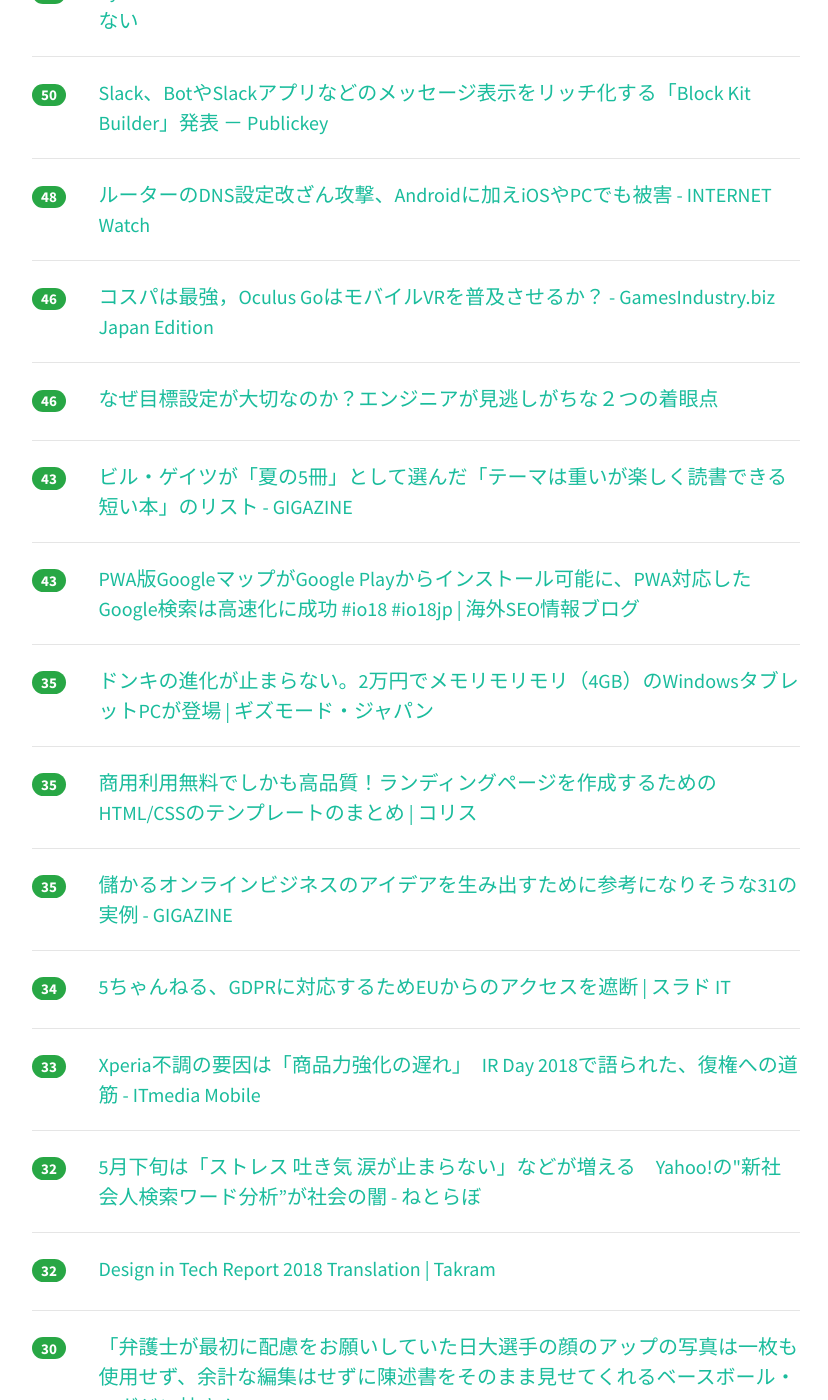
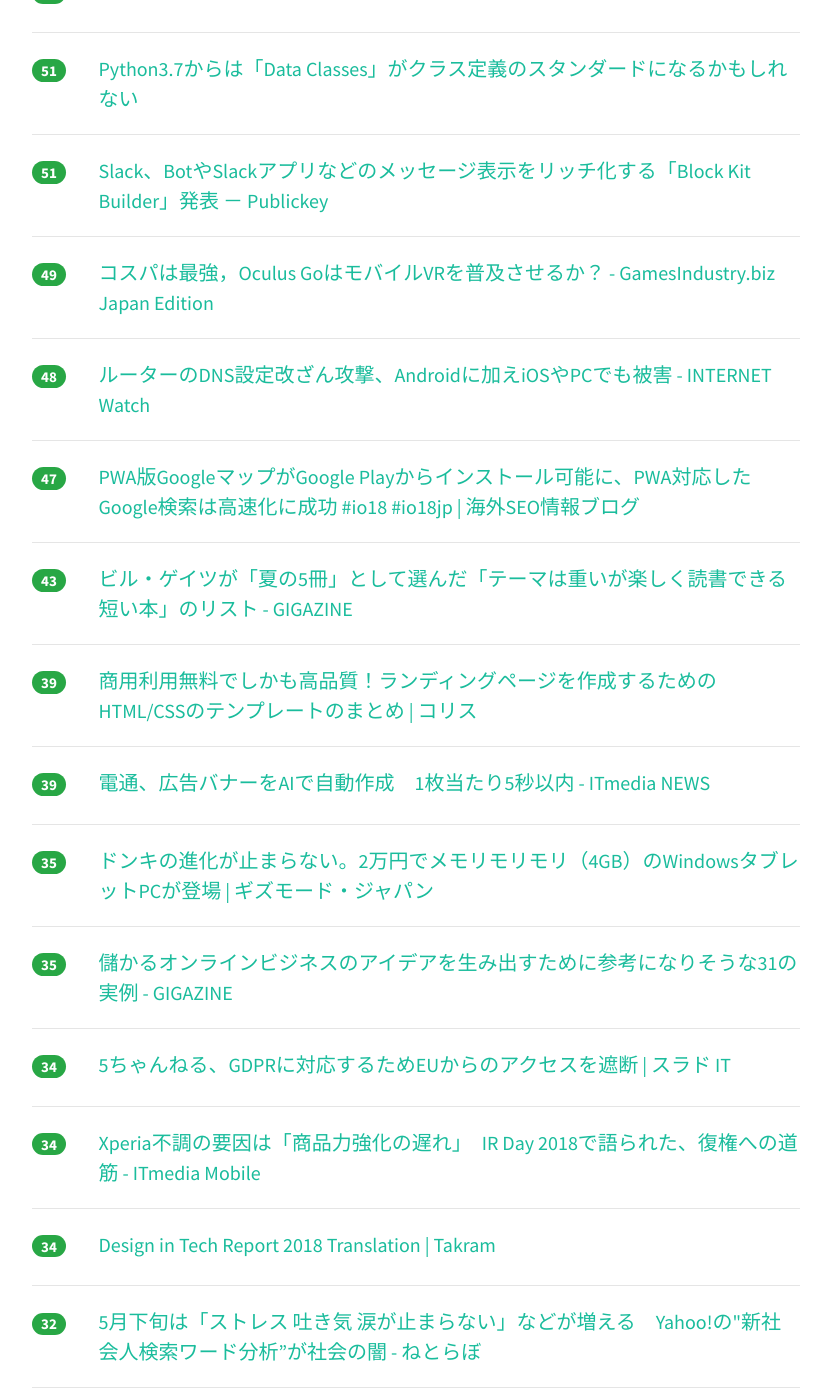
Before and after one commit to yatta47/hatena-matome-site, a Jekyll site: the page built from _posts/2018-05-23-hatena.md, in a window 1280 px wide and 1400 px high, scrolled down 1186 px. Shown: the whole window, without its empty margins (224-1052 px from the left). Built offline with Jekyll 4.4.1, drawn with Linux system fonts in a browser that asks for light colours; nearby versions of some CDN libraries; some of the changed text lies outside the part shown.

Commit message:
Updated 2018-05-23

```diff
--- a/_posts/2018-05-23-hatena.md
+++ b/_posts/2018-05-23-hatena.md
@@ -1,43 +1,43 @@
 ---
 layout: post
 title:  "2018-05-23 はてぶIT"
-date:   2018-05-23 17:03:37
+date:   2018-05-23 18:02:54
 tags: [it-hotentry]
 ---
-52 件のデータあり
+56 件のデータあり
 
 <hr><div class="row">
-<div class="col-1"><span class="badge badge-pill badge-success h2">509</span></div>
+<div class="col-1"><span class="badge badge-pill badge-success h2">525</span></div>
 <div class="col-11"><a href='https://anond.hatelabo.jp/20180522233419' target='_blank'>深センは楽しかったぞ😁</a></div>
 </div>
 <hr>
 <div class="row">
-<div class="col-1"><span class="badge badge-pill badge-success h2">213</span></div>
+<div class="col-1"><span class="badge badge-pill badge-success h2">219</span></div>
 <div class="col-11"><a href='https://www.softantenna.com/wp/unix/yum-is-dead/' target='_blank'>Fedora 22で「Yum」は公式に死亡し、これからは「DNF」で！ | ソフトアンテナブログ</a></div>
 </div>
 <hr>
 <div class="row">
-<div class="col-1"><span class="badge badge-pill badge-success h2">156</span></div>
+<div class="col-1"><span class="badge badge-pill badge-success h2">162</span></div>
 <div class="col-11"><a href='https://www.publickey1.jp/blog/18/slackactionsslack.html' target='_blank'>Slackが新機能「Actions」を発表、Slack上からほかのツールへの書き込みや操作を可能に － Publickey</a></div>
 </div>
 <hr>
 <div class="row">
-<div class="col-1"><span class="badge badge-pill badge-success h2">149</span></div>
+<div class="col-1"><span class="badge badge-pill badge-success h2">157</span></div>
 <div class="col-11"><a href='https://www.publickey1.jp/blog/18/slackslack_developer_tools.html' target='_blank'>Slackアプリケーション開発者の支援ツール「Slack Developer Tools」発表 － Publickey</a></div>
 </div>
 <hr>
 <div class="row">
-<div class="col-1"><span class="badge badge-pill badge-success h2">116</span></div>
+<div class="col-1"><span class="badge badge-pill badge-success h2">133</span></div>
 <div class="col-11"><a href='https://deeeet.com/writing/2018/05/22/service-mesh/' target='_blank'>Service meshとは何か | SOTA</a></div>
 </div>
 <hr>
 <div class="row">
-<div class="col-1"><span class="badge badge-pill badge-success h2">82</span></div>
+<div class="col-1"><span class="badge badge-pill badge-success h2">103</span></div>
 <div class="col-11"><a href='http://blog.koogawa.com/entry/2018/05/22/230023' target='_blank'>初心者をググれカスと突き放すのは割と酷なのではないかという話 - koogawa log</a></div>
 </div>
 <hr>
 <div class="row">
-<div class="col-1"><span class="badge badge-pill badge-success h2">67</span></div>
+<div class="col-1"><span class="badge badge-pill badge-success h2">100</span></div>
 <div class="col-11"><a href='http://kabumatome.doorblog.jp/archives/65888458.html' target='_blank'>パクリ系外食大手のモンテローザ、いきなりステーキのパクリ「カミナリステーキ」を開業 : 市況かぶ全力２階建</a></div>
 </div>
 <hr>
@@ -47,13 +47,23 @@ tags: [it-hotentry]
 </div>
 <hr>
 <div class="row">
+<div class="col-1"><span class="badge badge-pill badge-success h2">53</span></div>
+<div class="col-11"><a href='https://engineer-club.jp/importance-of-goal-setting' target='_blank'>なぜ目標設定が大切なのか？エンジニアが見逃しがちな２つの着眼点</a></div>
+</div>
+<hr>
+<div class="row">
 <div class="col-1"><span class="badge badge-pill badge-success h2">51</span></div>
 <div class="col-11"><a href='https://qiita.com/tag1216/items/13b032348c893667862a' target='_blank'>Python3.7からは「Data Classes」がクラス定義のスタンダードになるかもしれない</a></div>
 </div>
 <hr>
 <div class="row">
-<div class="col-1"><span class="badge badge-pill badge-success h2">50</span></div>
+<div class="col-1"><span class="badge badge-pill badge-success h2">51</span></div>
 <div class="col-11"><a href='https://www.publickey1.jp/blog/18/slackbotslackblock_kit_builder.html' target='_blank'>Slack、BotやSlackアプリなどのメッセージ表示をリッチ化する「Block Kit Builder」発表 － Publickey</a></div>
+</div>
+<hr>
+<div class="row">
+<div class="col-1"><span class="badge badge-pill badge-success h2">49</span></div>
+<div class="col-11"><a href='http://jp.gamesindustry.biz/article/1805/18051802/' target='_blank'>コスパは最強，Oculus GoはモバイルVRを普及させるか？ - GamesIndustry.biz Japan Edition</a></div>
 </div>
 <hr>
 <div class="row">
@@ -62,13 +72,8 @@ tags: [it-hotentry]
 </div>
 <hr>
 <div class="row">
-<div class="col-1"><span class="badge badge-pill badge-success h2">46</span></div>
-<div class="col-11"><a href='http://jp.gamesindustry.biz/article/1805/18051802/' target='_blank'>コスパは最強，Oculus GoはモバイルVRを普及させるか？ - GamesIndustry.biz Japan Edition</a></div>
-</div>
-<hr>
-<div class="row">
-<div class="col-1"><span class="badge badge-pill badge-success h2">46</span></div>
-<div class="col-11"><a href='https://engineer-club.jp/importance-of-goal-setting' target='_blank'>なぜ目標設定が大切なのか？エンジニアが見逃しがちな２つの着眼点</a></div>
+<div class="col-1"><span class="badge badge-pill badge-success h2">47</span></div>
+<div class="col-11"><a href='https://www.suzukikenichi.com/blog/google-maps-and-google-search-now-powered-by-pwa/' target='_blank'>PWA版GoogleマップがGoogle Playからインストール可能に、PWA対応したGoogle検索は高速化に成功 #io18 #io18jp | 海外SEO情報ブログ</a></div>
 </div>
 <hr>
 <div class="row">
@@ -77,18 +82,18 @@ tags: [it-hotentry]
 </div>
 <hr>
 <div class="row">
-<div class="col-1"><span class="badge badge-pill badge-success h2">43</span></div>
-<div class="col-11"><a href='https://www.suzukikenichi.com/blog/google-maps-and-google-search-now-powered-by-pwa/' target='_blank'>PWA版GoogleマップがGoogle Playからインストール可能に、PWA対応したGoogle検索は高速化に成功 #io18 #io18jp | 海外SEO情報ブログ</a></div>
+<div class="col-1"><span class="badge badge-pill badge-success h2">39</span></div>
+<div class="col-11"><a href='https://coliss.com/articles/build-websites/operation/work/responsive-landing-page-templates-papaya.html' target='_blank'>商用利用無料でしかも高品質！ランディングページを作成するためのHTML/CSSのテンプレートのまとめ | コリス</a></div>
+</div>
+<hr>
+<div class="row">
+<div class="col-1"><span class="badge badge-pill badge-success h2">39</span></div>
+<div class="col-11"><a href='http://www.itmedia.co.jp/news/articles/1805/23/news089.html' target='_blank'>電通、広告バナーをAIで自動作成　1枚当たり5秒以内 - ITmedia NEWS</a></div>
 </div>
 <hr>
 <div class="row">
 <div class="col-1"><span class="badge badge-pill badge-success h2">35</span></div>
 <div class="col-11"><a href='https://www.gizmodo.jp/2018/05/donki-pc-rm-f106-sr.html' target='_blank'>ドンキの進化が止まらない。2万円でメモリモリモリ（4GB）のWindowsタブレットPCが登場 | ギズモード・ジャパン</a></div>
-</div>
-<hr>
-<div class="row">
-<div class="col-1"><span class="badge badge-pill badge-success h2">35</span></div>
-<div class="col-11"><a href='https://coliss.com/articles/build-websites/operation/work/responsive-landing-page-templates-papaya.html' target='_blank'>商用利用無料でしかも高品質！ランディングページを作成するためのHTML/CSSのテンプレートのまとめ | コリス</a></div>
 </div>
 <hr>
 <div class="row">
@@ -102,18 +107,18 @@ tags: [it-hotentry]
 </div>
 <hr>
 <div class="row">
-<div class="col-1"><span class="badge badge-pill badge-success h2">33</span></div>
+<div class="col-1"><span class="badge badge-pill badge-success h2">34</span></div>
 <div class="col-11"><a href='http://www.itmedia.co.jp/mobile/articles/1805/22/news139.html' target='_blank'>Xperia不調の要因は「商品力強化の遅れ」　IR Day 2018で語られた、復権への道筋 - ITmedia Mobile</a></div>
+</div>
+<hr>
+<div class="row">
+<div class="col-1"><span class="badge badge-pill badge-success h2">34</span></div>
+<div class="col-11"><a href='https://ja.takram.com/projects/design-in-tech-report-2018-translation/' target='_blank'>Design in Tech Report 2018 Translation | Takram</a></div>
 </div>
 <hr>
 <div class="row">
 <div class="col-1"><span class="badge badge-pill badge-success h2">32</span></div>
 <div class="col-11"><a href='http://nlab.itmedia.co.jp/nl/articles/1805/22/news072.html' target='_blank'>5月下旬は「ストレス 吐き気 涙が止まらない」などが増える　Yahoo!の"新社会人検索ワード分析”が社会の闇 - ねとらぼ</a></div>
-</div>
-<hr>
-<div class="row">
-<div class="col-1"><span class="badge badge-pill badge-success h2">32</span></div>
-<div class="col-11"><a href='https://ja.takram.com/projects/design-in-tech-report-2018-translation/' target='_blank'>Design in Tech Report 2018 Translation | Takram</a></div>
 </div>
 <hr>
 <div class="row">
@@ -147,18 +152,13 @@ tags: [it-hotentry]
 </div>
 <hr>
 <div class="row">
-<div class="col-1"><span class="badge badge-pill badge-success h2">27</span></div>
-<div class="col-11"><a href='http://www.itmedia.co.jp/news/articles/1805/23/news089.html' target='_blank'>電通、広告バナーをAIで自動作成　1枚当たり5秒以内 - ITmedia NEWS</a></div>
+<div class="col-1"><span class="badge badge-pill badge-success h2">26</span></div>
+<div class="col-11"><a href='https://capitalp.jp/2018/05/22/how-wordpress-changed-by-gdpr/' target='_blank'>WordPress 4.9.6のGDPR導入でなにが変わったのか - Capital P</a></div>
 </div>
 <hr>
 <div class="row">
 <div class="col-1"><span class="badge badge-pill badge-success h2">26</span></div>
 <div class="col-11"><a href='https://note.mu/pennahito/n/n9300f52f5e79' target='_blank'>webマガジンに著書の内容が無断で大幅引用（盗用？）されたときに、著者が思うこと。｜磯木淳寛｜note</a></div>
-</div>
-<hr>
-<div class="row">
-<div class="col-1"><span class="badge badge-pill badge-success h2">25</span></div>
-<div class="col-11"><a href='https://capitalp.jp/2018/05/22/how-wordpress-changed-by-gdpr/' target='_blank'>WordPress 4.9.6のGDPR導入でなにが変わったのか - Capital P</a></div>
 </div>
 <hr>
 <div class="row">
@@ -192,6 +192,16 @@ tags: [it-hotentry]
 </div>
 <hr>
 <div class="row">
+<div class="col-1"><span class="badge badge-pill badge-success h2">23</span></div>
+<div class="col-11"><a href='https://codezine.jp/article/detail/10828' target='_blank'>Kubernetes／Dockerに便利なエディタ「Visual Studio Code」を使ってみよう：CodeZine（コードジン）</a></div>
+</div>
+<hr>
+<div class="row">
+<div class="col-1"><span class="badge badge-pill badge-success h2">23</span></div>
+<div class="col-11"><a href='https://reliphone.jp/post-13728/' target='_blank'>1Password 7 for Windowsの買い切りライセンスが復活したので買い方とかを記録しておく | reliphone</a></div>
+</div>
+<hr>
+<div class="row">
 <div class="col-1"><span class="badge badge-pill badge-success h2">22</span></div>
 <div class="col-11"><a href='https://gigazine.net/news/20180522-cia-card-game-collection-deck/' target='_blank'>CIAがMTGやポケモンカードゲームを参考に開発したエージェント訓練用カードゲームが機密解除され公開中 - GIGAZINE</a></div>
 </div>
@@ -203,7 +213,7 @@ tags: [it-hotentry]
 <hr>
 <div class="row">
 <div class="col-1"><span class="badge badge-pill badge-success h2">22</span></div>
-<div class="col-11"><a href='https://codezine.jp/article/detail/10828' target='_blank'>Kubernetes／Dockerに便利なエディタ「Visual Studio Code」を使ってみよう：CodeZine（コードジン）</a></div>
+<div class="col-11"><a href='http://tech.studyplus.co.jp/entry/2018/05/23/100857' target='_blank'>AWS IoT Enterprise Buttonを使ってSlack通知ボタンを作る - Studyplus Engineering Blog</a></div>
 </div>
 <hr>
 <div class="row">
@@ -213,7 +223,17 @@ tags: [it-hotentry]
 <hr>
 <div class="row">
 <div class="col-1"><span class="badge badge-pill badge-success h2">21</span></div>
+<div class="col-11"><a href='https://togetter.com/li/1229958' target='_blank'>#NHK の捏造報道ディレクター今理織、しばき隊の大物であることが発覚 - Togetter</a></div>
+</div>
+<hr>
+<div class="row">
+<div class="col-1"><span class="badge badge-pill badge-success h2">21</span></div>
 <div class="col-11"><a href='https://av.watch.impress.co.jp/docs/series/zooma/1123335.html' target='_blank'>【小寺信良の週刊 Electric Zooma!】“次の世界”感がものすごい!「Oculus Go」で動画観賞三昧-AV Watch</a></div>
+</div>
+<hr>
+<div class="row">
+<div class="col-1"><span class="badge badge-pill badge-success h2">21</span></div>
+<div class="col-11"><a href='https://thinkit.co.jp/article/14044' target='_blank'>Kubernetes、PaaS、Serverlessのどれを選ぶのか？ 機能比較と使い分けのポイント | Think IT（シンクイット）</a></div>
 </div>
 <hr>
 <div class="row">
@@ -227,7 +247,7 @@ tags: [it-hotentry]
 </div>
 <hr>
 <div class="row">
-<div class="col-1"><span class="badge badge-pill badge-success h2">19</span></div>
+<div class="col-1"><span class="badge badge-pill badge-success h2">20</span></div>
 <div class="col-11"><a href='https://pc.watch.impress.co.jp/docs/topic/review/1123034.html' target='_blank'>【レビュー】無料のAMDストレージ高速化技術「StoreMI」でHDD/SSDが速くなるか検証 - PC Watch</a></div>
 </div>
 <hr>
@@ -237,23 +257,18 @@ tags: [it-hotentry]
 </div>
 <hr>
 <div class="row">
-<div class="col-1"><span class="badge badge-pill badge-success h2">19</span></div>
-<div class="col-11"><a href='https://thinkit.co.jp/article/14044' target='_blank'>Kubernetes、PaaS、Serverlessのどれを選ぶのか？ 機能比較と使い分けのポイント | Think IT（シンクイット）</a></div>
-</div>
-<hr>
-<div class="row">
 <div class="col-1"><span class="badge badge-pill badge-success h2">18</span></div>
 <div class="col-11"><a href='https://gadget.axelmedia.info/google-home%E6%9C%80%E5%88%9D%E3%81%AE%E8%A8%AD%E5%AE%9A/' target='_blank'>これは便利！ Google Homeを買ったら、まず最初に設定すること | Axel Gadgets</a></div>
 </div>
 <hr>
 <div class="row">
-<div class="col-1"><span class="badge badge-pill badge-success h2">17</span></div>
-<div class="col-11"><a href='https://togetter.com/li/1229958' target='_blank'>#NHK の捏造報道ディレクター今理織、しばき隊の大物であることが発覚 - Togetter</a></div>
+<div class="col-1"><span class="badge badge-pill badge-success h2">18</span></div>
+<div class="col-11"><a href='http://devblog.thebase.in/entry/2018/05/23/105927' target='_blank'>Go言語勉強会を始めたら学習のペースメーカーになった話 - BASE開発チームブログ</a></div>
 </div>
 <hr>
 <div class="row">
-<div class="col-1"><span class="badge badge-pill badge-success h2">17</span></div>
-<div class="col-11"><a href='http://devblog.thebase.in/entry/2018/05/23/105927' target='_blank'>Go言語勉強会を始めたら学習のペースメーカーになった話 - BASE開発チームブログ</a></div>
+<div class="col-1"><span class="badge badge-pill badge-success h2">15</span></div>
+<div class="col-11"><a href='http://www.itmedia.co.jp/news/articles/1805/23/news088.html' target='_blank'>インコ「Alexa、明かりを消して」→照明消える　YouTube動画が話題に - ITmedia NEWS</a></div>
 </div>
 <hr>
 <div class="row">
@@ -266,3 +281,8 @@ tags: [it-hotentry]
 <div class="col-11"><a href='https://anond.hatelabo.jp/20180523011338' target='_blank'>まず書きたいことを3分割する ひとつは増田に主観的に書き ひとつはブクマ..</a></div>
 </div>
 <hr>
+<div class="row">
+<div class="col-1"><span class="badge badge-pill badge-success h2">12</span></div>
+<div class="col-11"><a href='https://medium.com/graalvm/ed6f14ff7692' target='_blank'>Instant Netty Startup using GraalVM Native Image Generation</a></div>
+</div>
+<hr>
```
